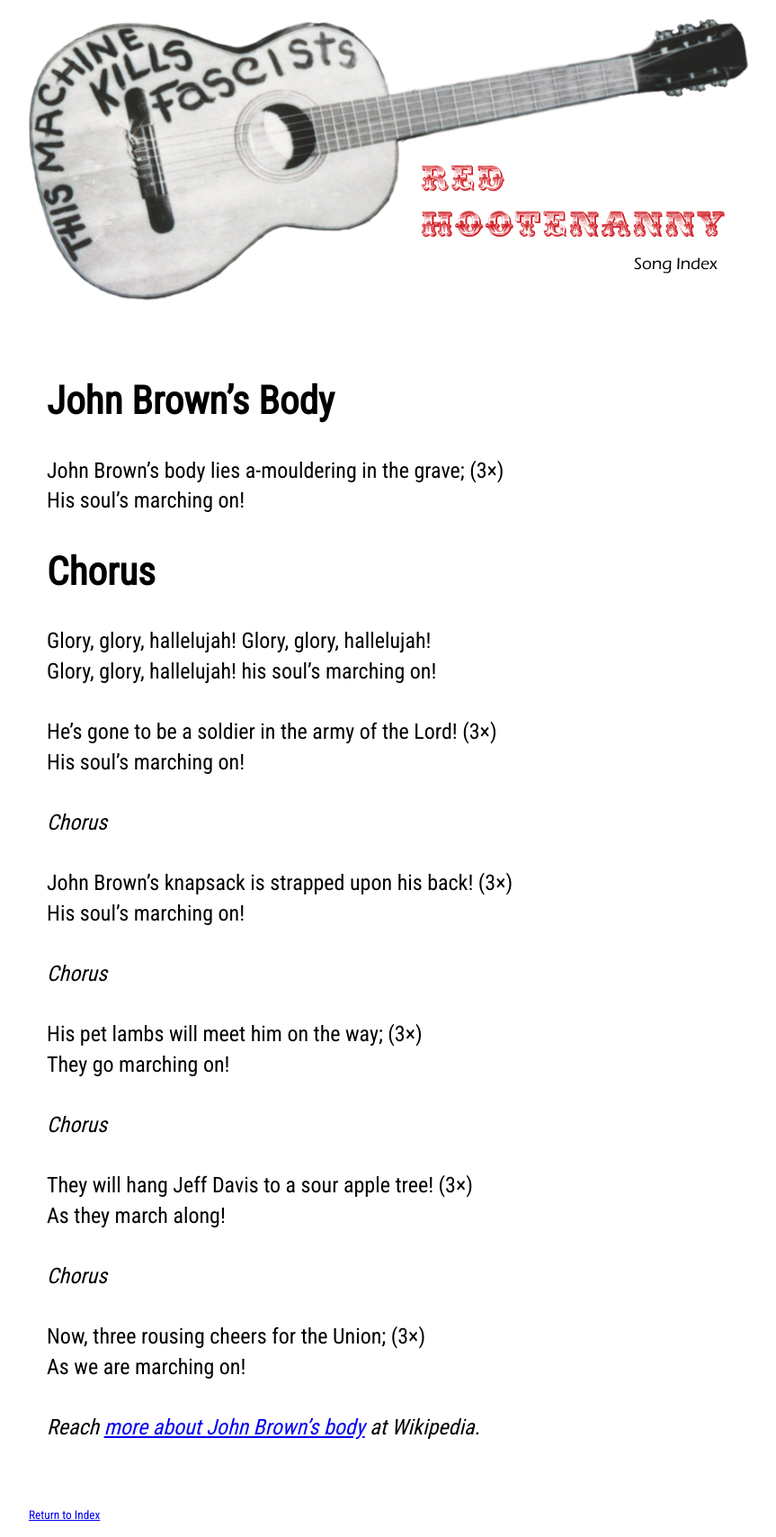
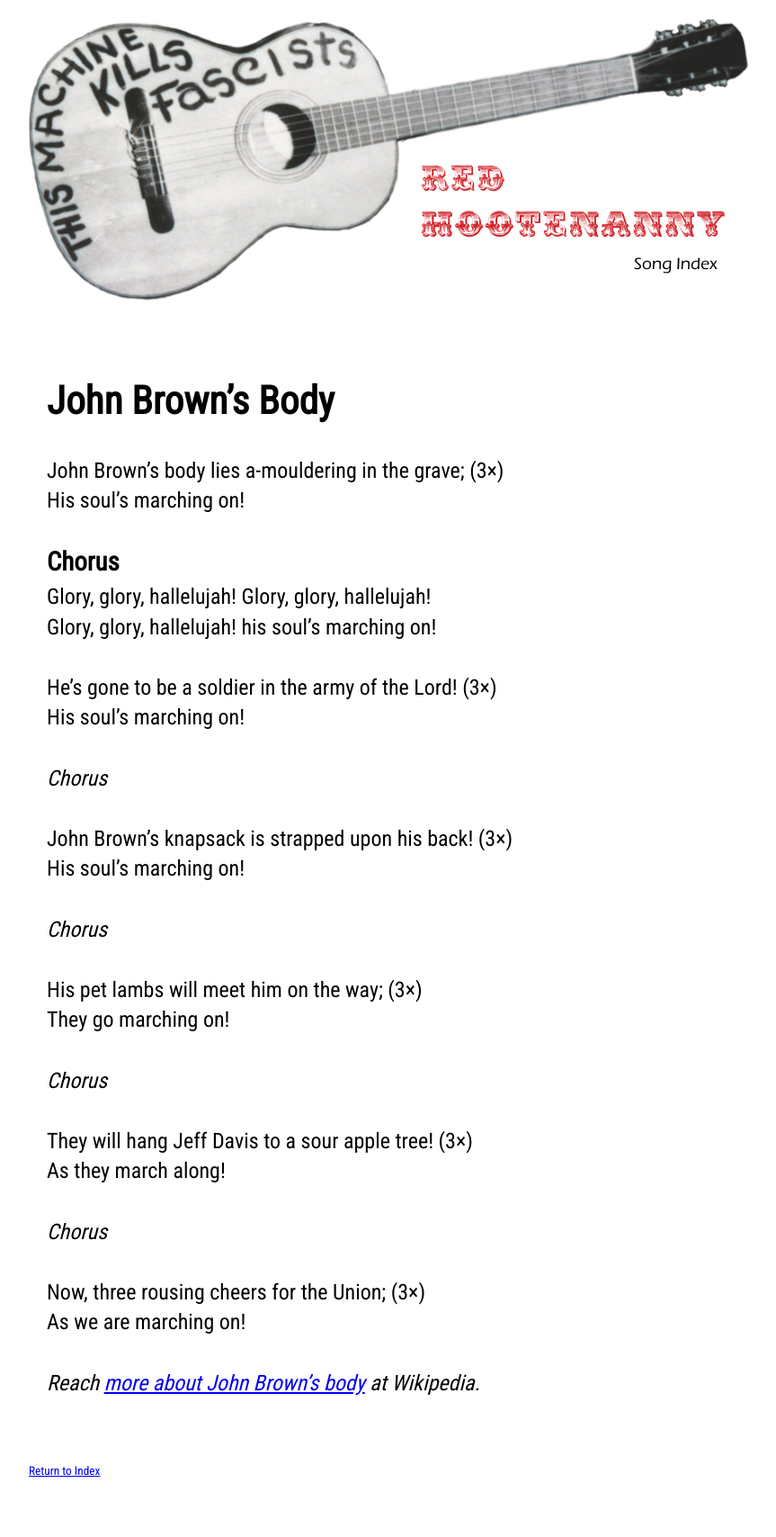
Before and after one commit to socialismconference/songbook.github.io, a Jekyll site: the page built from songs/john-browns-body.md, in a window 1280 px wide. Shown: the whole page at 90% size, without its empty margins (208-1071 px from the left). Built offline with Jekyll 4.4.1, drawn with Linux system fonts in a browser that asks for light colours; our own code applies the rules of GitHub Pages for plain Markdown files; a script that is not in the unit is left out; after the commit the page ends 1659 px from its top, so only the background shows below that.

```diff
--- a/songs/john-browns-body.md
+++ b/songs/john-browns-body.md
@@ -8,7 +8,7 @@ category: songs
 John Brown's body lies a-mouldering in the grave; (3×)
 His soul's marching on!
 
-## Chorus
+### Chorus
 
 Glory, glory, hallelujah! Glory, glory, hallelujah!
 Glory, glory, hallelujah! his soul's marching on!
```
